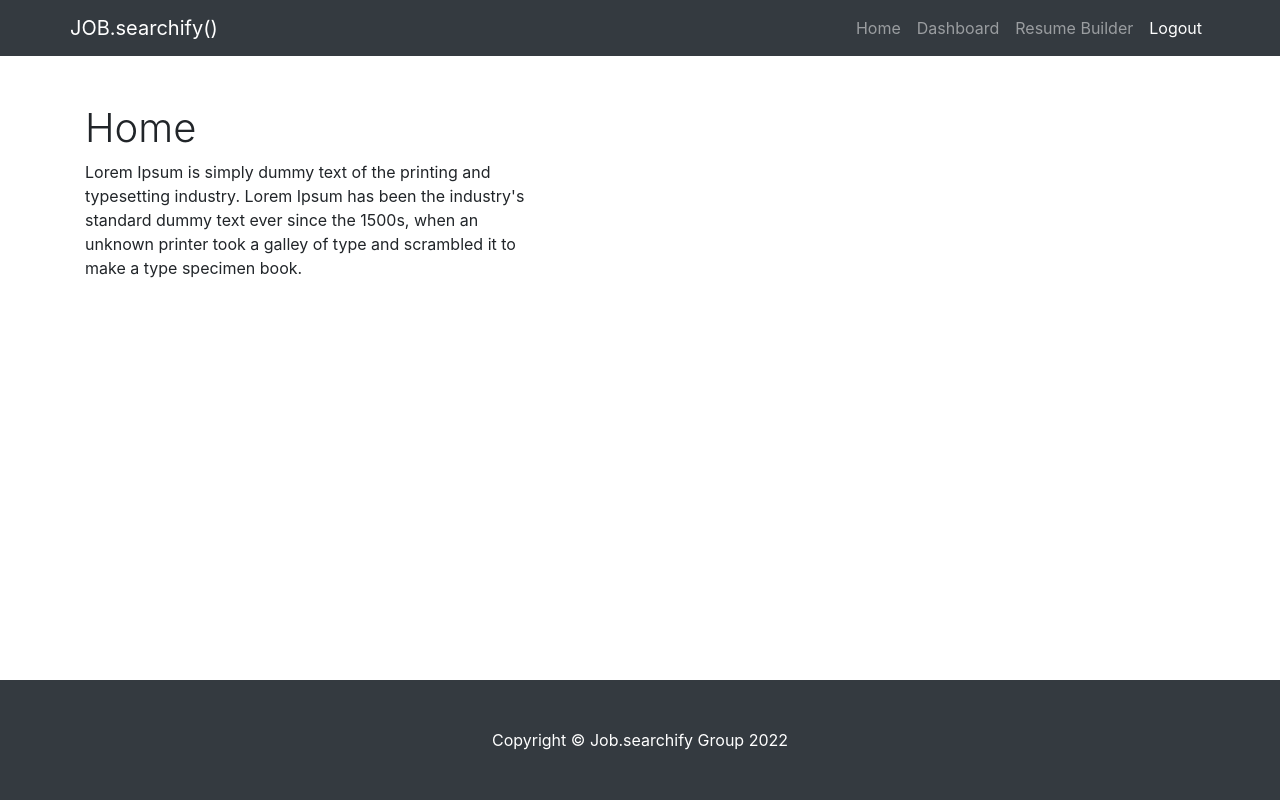
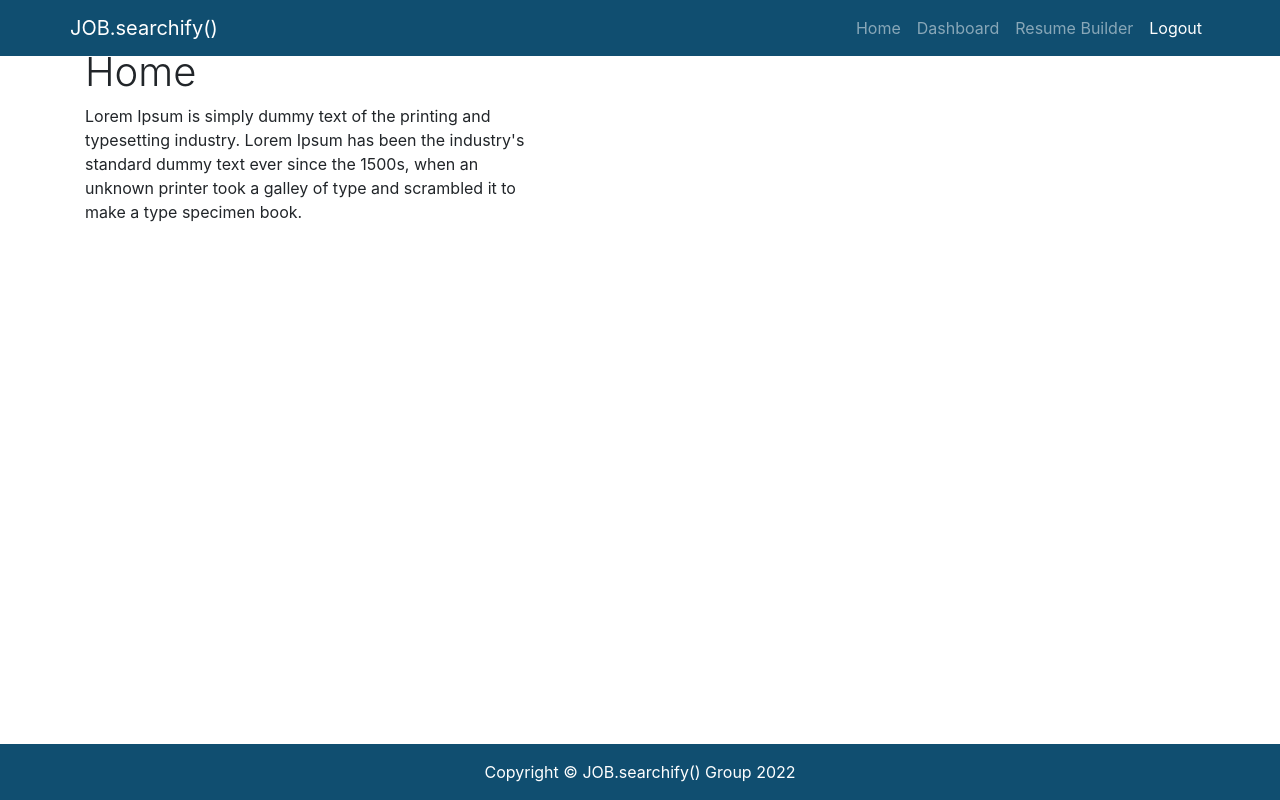
Before and after one commit to caitlinscodes/fgp_job_searchify, a React (Create React App) app: page /logout in a window 1280 px wide. Built offline with nearby package versions, Linux system fonts and the light colour scheme.

Commit message:
Added styling to navbar and footer.

```diff
--- a/src/components/Footer.jsx
+++ b/src/components/Footer.jsx
@@ -3,10 +3,10 @@ import React from "react";
 function Footer() {
   return (
     <div className="footer">
-      <footer class="py-5 bg-dark fixed-bottom">
+      <footer class="py-3 fixed-bottom">
         <div class="container">
           <p class="m-0 text-center text-white">
-            Copyright &copy; Job.searchify Group 2022
+            Copyright &copy; JOB.searchify() Group 2022
           </p>
         </div>
       </footer>
--- a/src/components/Navigation.jsx
+++ b/src/components/Navigation.jsx
@@ -3,8 +3,8 @@ import { NavLink } from "react-router-dom";
 
 function Navigation() {
   return (
-    <div className="navigation">
-      <nav className="navbar navbar-expand navbar-dark bg-dark">
+    <div className="navigation fixed-top">
+      <nav className="navbar navbar-expand navbar-dark">
         <div className="container">
           <NavLink className="navbar-brand" to="/">
             JOB.searchify()
--- a/src/index.css
+++ b/src/index.css
@@ -21,3 +21,13 @@ a:hover {
   text-decoration: none;
   color: rgba(0, 0, 0, 0.349);
 }
+
+/* Navigation */
+.navigation {
+  background-color: #104e70;
+}
+
+/* Footer */
+footer {
+  background-color: #104e70;
+}
```
